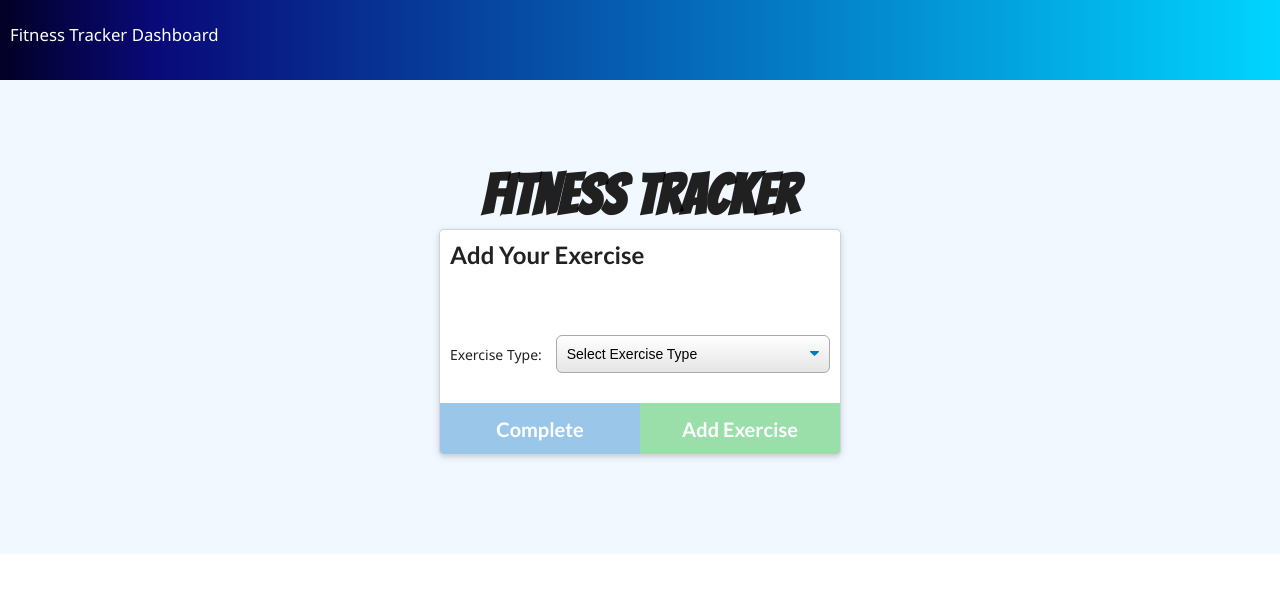
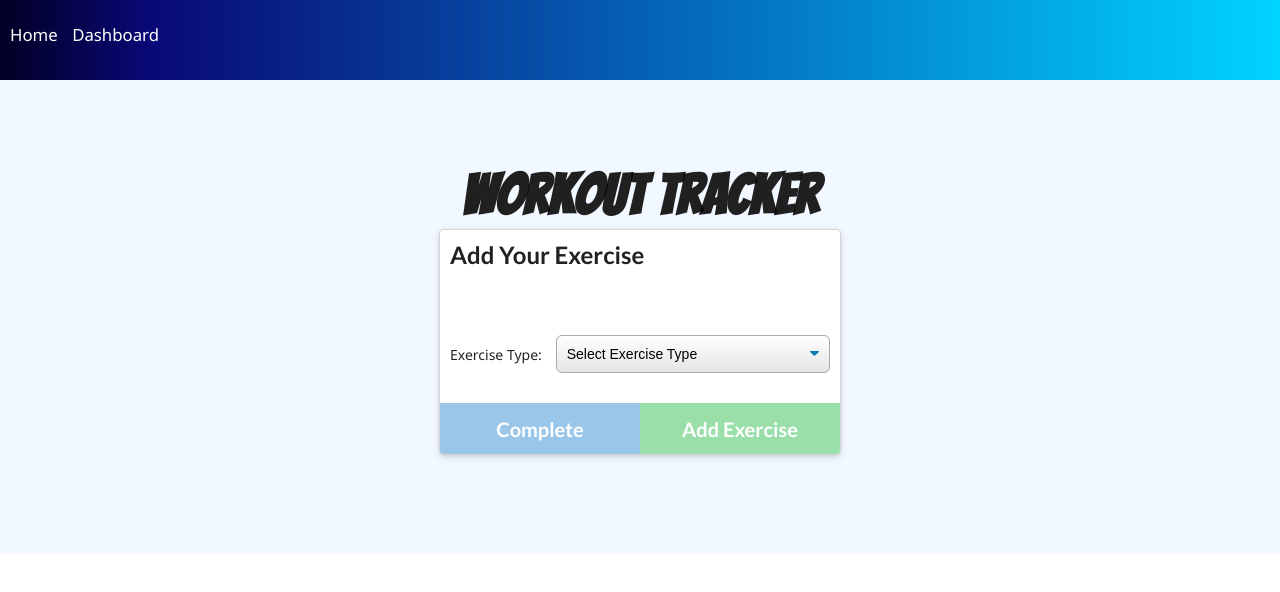
Before and after one commit to ryanhun7er/workout-tracker, a website: page public/exercise.html in a window 1280 px wide. Drawn offline with nearby package versions, Linux system fonts and the light colour scheme; no server answers.

Commit message:
update headings

```diff
--- a/public/exercise.html
+++ b/public/exercise.html
@@ -10,17 +10,17 @@
   <link rel="icon" type="image/png" href="./images/favicon-16x16.png" sizes="16x16" />
   <link rel="icon" type="image/png" href="./images/favicon-32x32.png" sizes="32x32" />
   <link href="https://fonts.googleapis.com/css2?family=Bangers&display=swap" rel="stylesheet">
-  <title>Fitness Tracker</title>
+  <title>Workout Tracker</title>
 </head>
 
 <body>
   <nav>
-    <a href="/">Fitness Tracker</a>
-    <a href="/stats">Dashboard</a>
+    <a href="/">Home</a>
+    <a class="right" href="/stats">Dashboard</a>
   </nav>
   <div class="wrapper">
     <header>
-      <h1>Fitness Tracker</h1>
+      <h1>Workout Tracker</h1>
     </header>
     <div class="ui container exercise">
       <div class="ui raised card m-auto">
```
Also changed, not shown: public/index.html (+1 -2 lines), public/stats.html (+1 -1 lines).
